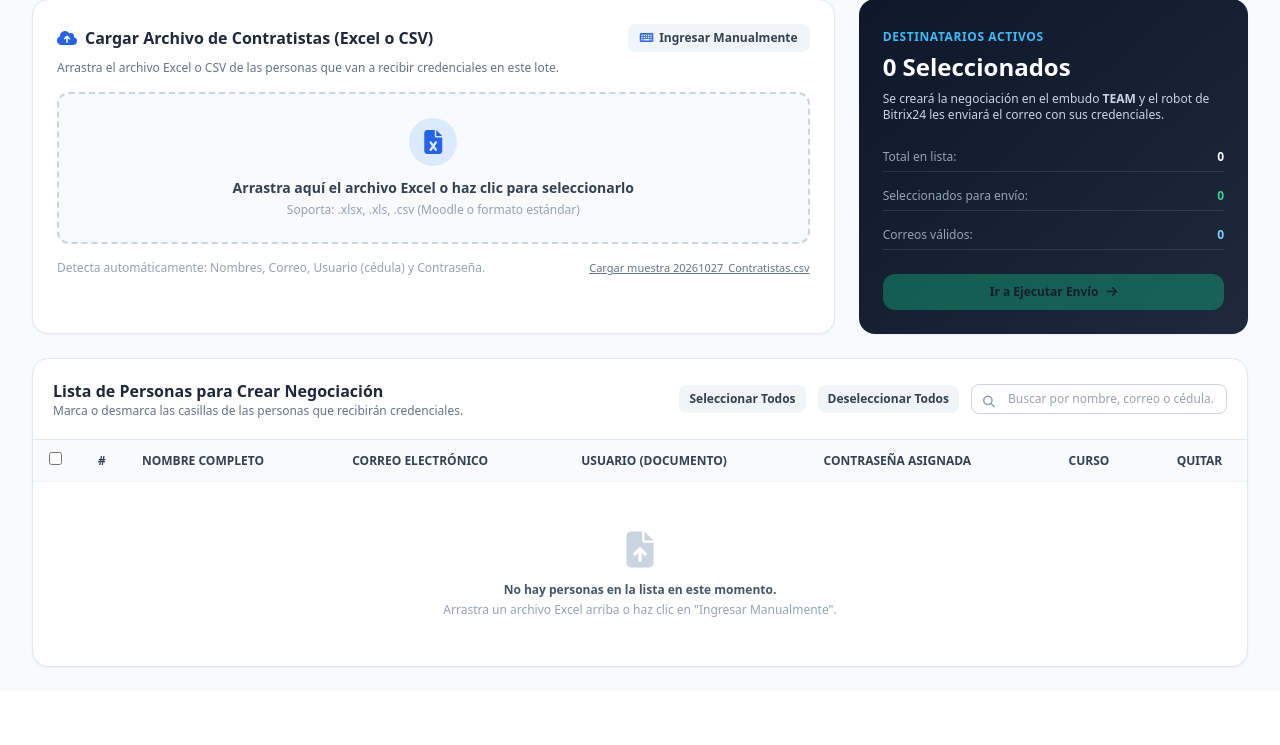
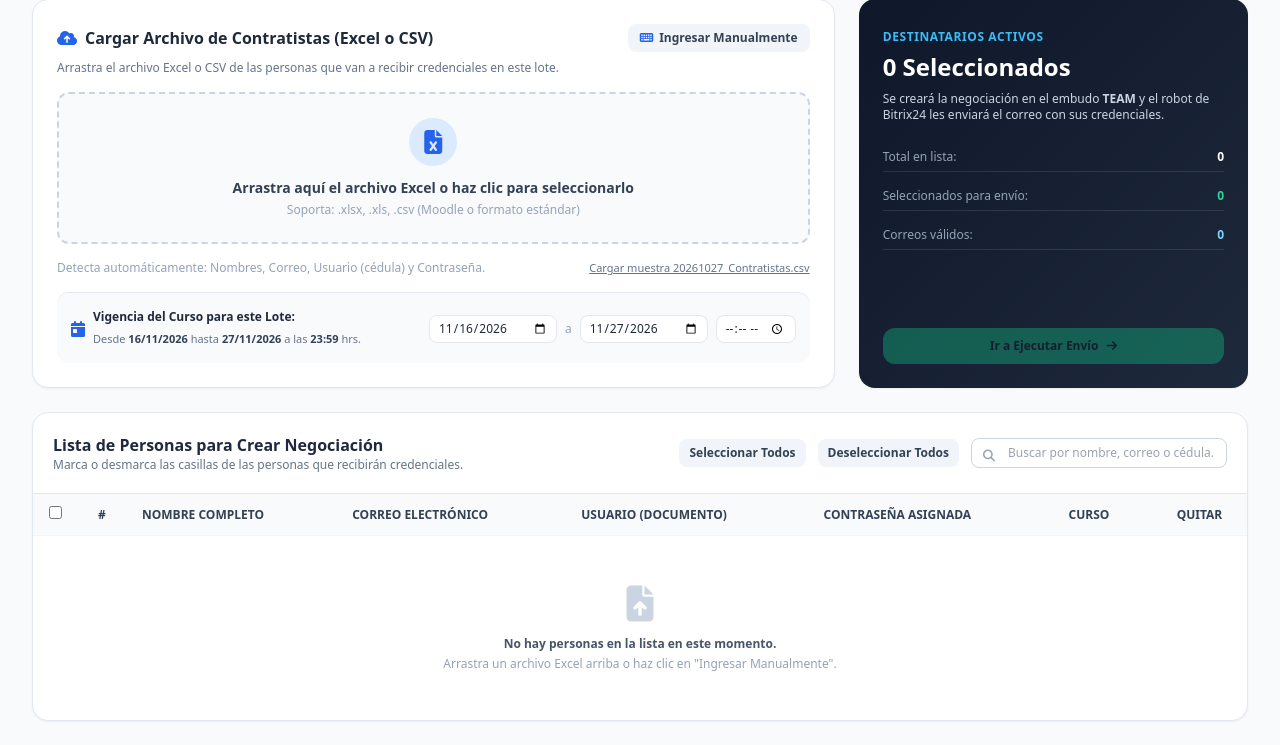
Before and after one commit to servicioalcliente-debug/atcal-team, a Flask app: page / in a window 1280 px wide. Shown: the part 154-899 px from the top of the page. Before the commit the page ends 822 px from the top, so only its background shows below. Run offline with Flask 3, Linux system fonts and the light colour scheme; data that the repository does not hold is empty; some libraries are stand-ins or nearby versions.

Commit message:
Add files via upload

```diff
--- a/app.py
+++ b/app.py
@@ -56,6 +56,9 @@ def load_config():
         "send_mode": "deal_only", # "deal_only" (robot de etapa) o "deal_and_activity" (email crm)
         "deal_title_template": "Credenciales Inducción - {nombre_completo} ({documento})",
         "create_contact": True,
+        "course_start_date": "",
+        "course_end_date": "",
+        "course_end_time": "23:59",
         "platform_url": "https://campus.atcal.co",
         "email_subject": "Tus credenciales de acceso a la Inducción Corporativa Contratistas 2026 - TEAM / ATCAL",
         "email_body_template": """<p>Estimado/a <strong>{nombre_completo}</strong>,</p>
@@ -378,12 +381,30 @@ def process_batch_send(rows, config):
 
             # 2. Negociación (Deal) en Bitrix24
             deal_comments = f"Credenciales Inducción:\nUsuario: {user}\nContraseña: {pwd}\nCurso: {curso}\nCorreo: {email}\nDocumento: {doc}"
+
+            start_date_val = config.get("course_start_date", "").strip()
+            end_date_val = config.get("course_end_date", "").strip()
+            end_time_val = config.get("course_end_time", "23:59").strip() or "23:59"
+
             custom_deal_fields = {
                 "UF_CRM_5C968B0EE4E78": doc,
                 "UF_CRM_5CED6B38B0BCF": email,
                 "UF_CRM_5D5446B2933A3": row.get("lastname", ""),
                 "UF_CRM_1754416758": curso
             }
+
+            # Si el usuario configuró fechas del curso, se envían a los campos de fecha de Bitrix24
+            if start_date_val:
+                # Formato ISO para Bitrix24 datetime: YYYY-MM-DDTHH:MM:SS+03:00 o YYYY-MM-DD
+                custom_deal_fields["UF_CRM_66CC906602912"] = f"{start_date_val}T00:00:00+03:00"
+                custom_deal_fields["BEGINDATE"] = start_date_val
+                deal_comments += f"\nFecha Inicio Curso: {start_date_val}"
+
+            if end_date_val:
+                custom_deal_fields["UF_CRM_66CC90661E562"] = f"{end_date_val}T{end_time_val}:00+03:00"
+                custom_deal_fields["CLOSEDATE"] = end_date_val
+                deal_comments += f"\nFecha Fin Curso: {end_date_val} {end_time_val} hrs"
+
             deal_id = service.create_deal(
                 title=deal_title,
                 contact_id=contact_id,
--- a/templates/index.html
+++ b/templates/index.html
@@ -140,6 +140,28 @@
             <button @click="loadContratistasFile()" class="text-slate-500 hover:text-brand-600 text-[11px] underline">
               Cargar muestra 20261027_Contratistas.csv
             </button>
+          </div>
+
+          <!-- Quick Date Banner in Tab 1 -->
+          <div class="mt-4 pt-4 border-t border-slate-200 bg-slate-50 p-3.5 rounded-xl flex flex-wrap items-center justify-between gap-3">
+            <div class="flex items-center gap-2">
+              <i class="fa-solid fa-calendar-day text-brand-600"></i>
+              <div>
+                <span class="text-xs font-bold text-slate-800 block">Vigencia del Curso para este Lote:</span>
+                <span class="text-[11px] text-slate-500" x-show="config.course_start_date && config.course_end_date">
+                  Desde <strong class="text-slate-700" x-text="formatDatePreview(config.course_start_date)"></strong> hasta <strong class="text-slate-700" x-text="formatDatePreview(config.course_end_date)"></strong> a las <strong class="text-slate-700" x-text="config.course_end_time || '23:59'"></strong> hrs.
+                </span>
+                <span class="text-[11px] text-amber-600 font-semibold" x-show="!config.course_start_date || !config.course_end_date">
+                  (Fechas sin configurar - Puedes ajustarlas aquí o en el Paso 2)
+                </span>
+              </div>
+            </div>
+            <div class="flex items-center gap-2 text-xs">
+              <input type="date" x-model="config.course_start_date" @change="saveConfiguration(false)" title="Fecha de inicio" class="px-2 py-1 border rounded-lg bg-white text-xs">
+              <span class="text-slate-400">a</span>
+              <input type="date" x-model="config.course_end_date" @change="saveConfiguration(false)" title="Fecha final" class="px-2 py-1 border rounded-lg bg-white text-xs">
+              <input type="time" x-model="config.course_end_time" @change="saveConfiguration(false)" title="Hora límite" class="px-2 py-1 border rounded-lg bg-white text-xs w-20">
+            </div>
           </div>
         </div>
 
@@ -303,6 +325,38 @@
                 <option :value="stg.STATUS_ID" x-text="stg.NAME + ' [' + stg.STATUS_ID + ']'"></option>
               </template>
             </select>
+          </div>
+        </div>
+
+        <!-- Fechas de Habilitación del Curso -->
+        <div class="p-4 bg-amber-50 rounded-xl border border-amber-200 space-y-3">
+          <div class="flex items-center justify-between">
+            <h3 class="font-bold text-xs text-amber-900 flex items-center gap-2">
+              <i class="fa-solid fa-calendar-days text-amber-600"></i>
+              Vigencia / Fechas de Habilitación del Curso (Para el correo del Robot)
+            </h3>
+            <span class="text-[11px] font-semibold text-amber-700 bg-amber-100 px-2 py-0.5 rounded">Bitrix24 CRM</span>
+          </div>
+          <p class="text-[11px] text-amber-800 leading-relaxed">
+            Configura el rango en el que estará habilitado el curso. Estas fechas se guardan automáticamente en la negociación (Campos de <strong>Fecha de inicio</strong> y <strong>Fecha final</strong>) para que el robot de Bitrix24 las envíe en el correo del contratista: <em>"habilitado desde {fecha_inicio} hasta {fecha_final} a las {hora} hrs"</em>.
+          </p>
+          <div class="grid grid-cols-1 sm:grid-cols-3 gap-3 pt-1">
+            <div>
+              <label class="block text-[11px] font-bold text-amber-900 mb-1">Fecha de Inicio</label>
+              <input type="date" x-model="config.course_start_date" @change="saveConfiguration(false)" class="w-full px-3 py-2 text-xs rounded-lg border border-amber-300 bg-white font-medium text-slate-800 focus:outline-none focus:border-amber-500">
+            </div>
+            <div>
+              <label class="block text-[11px] font-bold text-amber-900 mb-1">Fecha Final</label>
+              <input type="date" x-model="config.course_end_date" @change="saveConfiguration(false)" class="w-full px-3 py-2 text-xs rounded-lg border border-amber-300 bg-white font-medium text-slate-800 focus:outline-none focus:border-amber-500">
+            </div>
+            <div>
+              <label class="block text-[11px] font-bold text-amber-900 mb-1">Hora Límite</label>
+              <input type="time" x-model="config.course_end_time" @change="saveConfiguration(false)" class="w-full px-3 py-2 text-xs rounded-lg border border-amber-300 bg-white font-medium text-slate-800 focus:outline-none focus:border-amber-500">
+            </div>
+          </div>
+          <div x-show="config.course_start_date && config.course_end_date" class="pt-1 text-[11px] text-amber-900 font-medium flex items-center gap-1.5">
+            <i class="fa-solid fa-circle-info text-amber-600"></i>
+            <span>Se registrará como: <strong>desde el <span x-text="formatDatePreview(config.course_start_date)"></span> hasta el <span x-text="formatDatePreview(config.course_end_date)"></span> a las <span x-text="config.course_end_time || '23:59'"></span> hrs</strong>.</span>
           </div>
         </div>
 
@@ -754,6 +808,19 @@
           return Math.round((this.sendState.progress / this.sendState.total) * 100);
         },
 
+        formatDatePreview(val) {
+          if (!val) return '';
+          try {
+            const parts = val.split('-');
+            if (parts.length === 3) {
+              return `${parts[2]}/${parts[1]}/${parts[0]}`;
+            }
+            return val;
+          } catch(e) {
+            return val;
+          }
+        },
+
         async startSending() {
           if (!this.config.bitrix_webhook) {
             alert("Debes configurar y probar la URL de Webhook de Bitrix24 antes de enviar.");
```
Also changed, not shown: config.json (+2 -0 lines).
